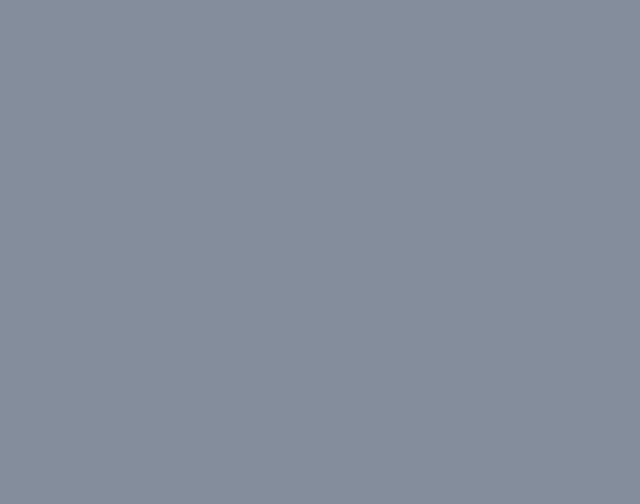
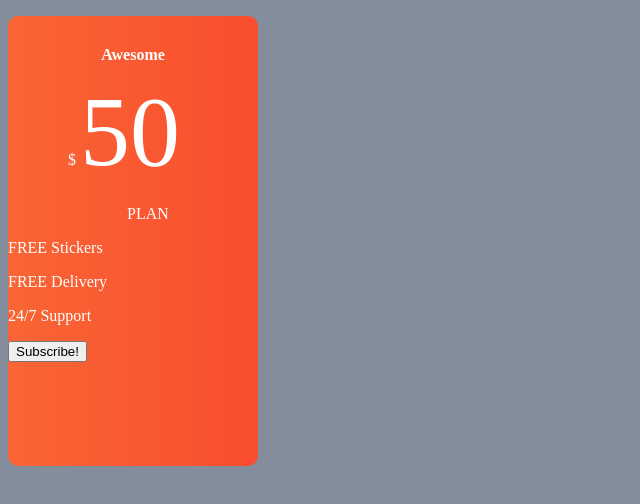
Before and after one commit to HollowZll/Clase, a plain HTML site: page practica_4/index.html in a window 1280 px wide. Shown: the whole page, without its empty margins (0-640 px from the left). Drawn offline with Linux system fonts and the light colour scheme.

Commit message:
comit para charles

```diff
--- a/practica_4/conestilo.css
+++ b/practica_4/conestilo.css
@@ -1,4 +1,38 @@
+
 
 body {
     background-color: rgb(132, 141, 155);
+    color: white;
 }
+
+.caja1 {
+    height: 450px;
+    width: 250px;
+    background-image: linear-gradient( to right, hsl(15,94%,59%), hsl(9,94%,58%));
+    border-radius: 10px;
+}
+
+.title {
+    text-align: center;
+    font-weight: 600;
+    padding-top: 30px;
+    margin-bottom: 10px;
+    padding-top: 30px;
+}
+
+.dolar {
+    display: inline-block;
+    margin-left: 60px;
+}
+
+.price {
+    display: inline-block;
+    font-size: 100px;
+    padding: 0px;
+    margin: 0px;
+}
+
+.plan {
+    padding-left: 30px;
+    text-align: center;
+}
--- a/practica_4/index.html
+++ b/practica_4/index.html
@@ -10,7 +10,21 @@
 <body>
 
     <div class="caja1">
+        <p class="title">Awesome</p>
 
+
+            <span class="dolar">$</span>
+            <p class="price">50</p>
+
+
+        </p>
+        <p class="plan">PLAN</p>
+
+        <p>FREE Stickers</p>
+        <p>FREE Delivery</p>
+        <p>24/7 Support</p>
+
+        <button>Subscribe!</button>
     </div>
 
 </body>
```
